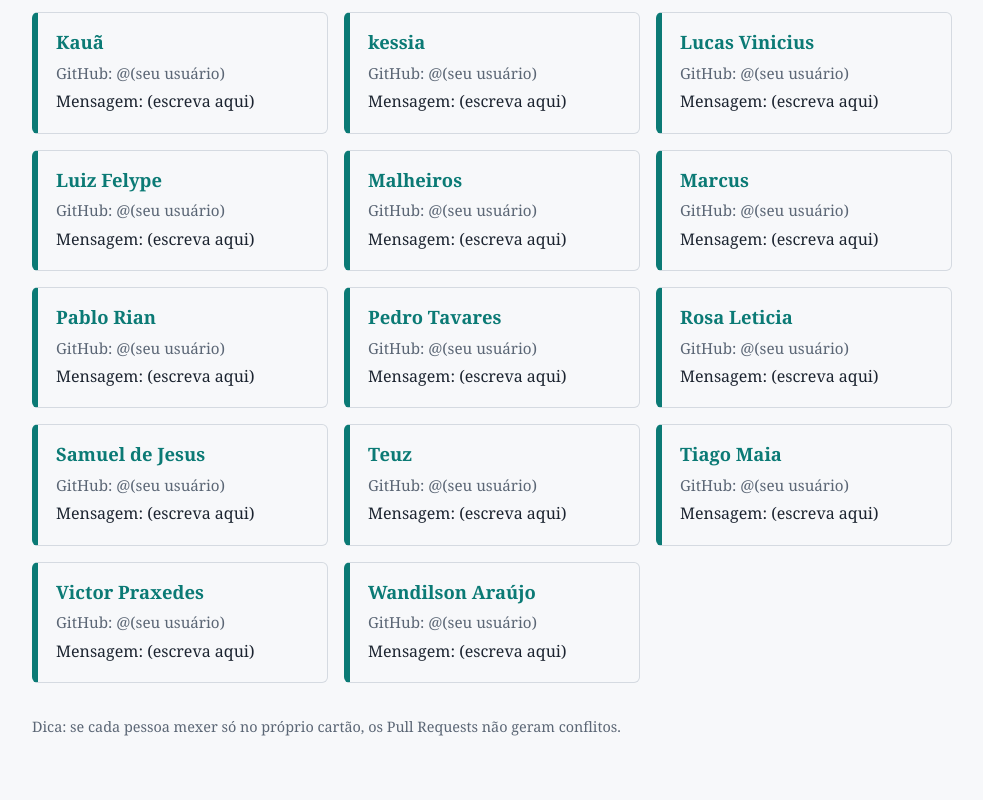
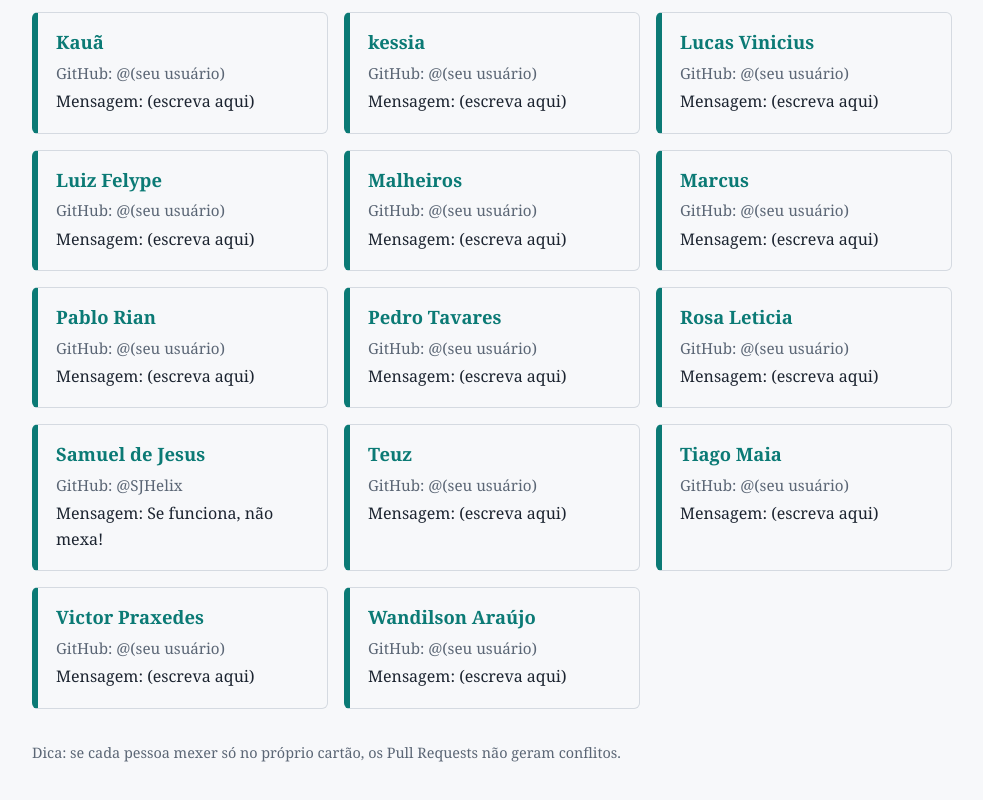
Before and after one commit to Erik-Devss/teste-pr-turma, a plain HTML site: page index.html in a window 1280 px wide. Shown: the part 994-1794 px from the top of the page, without its empty margins (148-1131 px from the left). Drawn offline with Linux system fonts and the light colour scheme.

Commit message:
Adicionando meu username e uma frase

```diff
--- a/index.html
+++ b/index.html
@@ -288,8 +288,8 @@
   <!-- ===== CARTÃO: Samuel de Jesus (edite só este bloco) ===== -->
   <section class="perfil" id="samuel-de-jesus">
     <h2>Samuel de Jesus</h2>
-    <p class="papel">GitHub: @(seu usuário)</p>
-    <p>Mensagem: (escreva aqui)</p>
+    <p class="papel">GitHub: @SJHelix</p>
+    <p>Mensagem: Se funciona, não mexa!</p>
   </section>
   <!-- ===== FIM DO CARTÃO: Samuel de Jesus ===== -->
 
```
